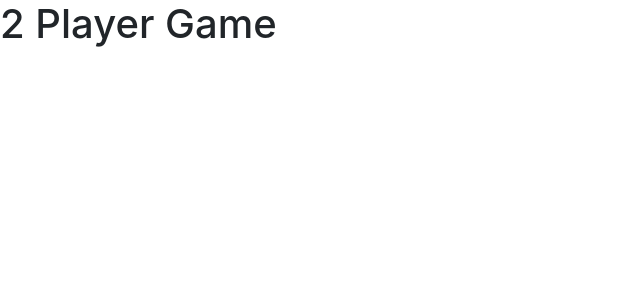
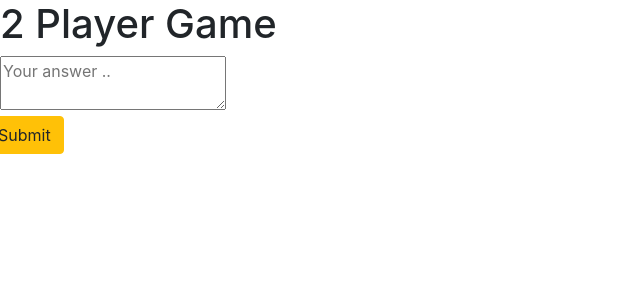
Before and after one commit to Paddywc/milestone-project-3, a Flask app: template templates/players-two.html in a window 1280 px wide. Shown: the top 300 px of the page, without its empty margins (0-640 px from the left). Run offline with Flask 2, Linux system fonts and the light colour scheme; the template is opened without the code that fills it, so the values that code supplies are empty; some libraries are stand-ins or nearby versions.

Commit message:
add form to players-two

```diff
--- a/templates/players-two.html
+++ b/templates/players-two.html
@@ -1,3 +1,12 @@
 {% extends 'base.html' %} {% block content %}
 <h1>2 Player Game</h1>
+
+<h2 class="main-text">  </h2>
+
+<div class="row">
+    <div class="col-xs-12 col-md-12">
+        <textarea id="input-answer" name="answer" placeholder="Your answer .."></textarea>
+    </div>
+    <button type="submit" class="btn btn-warning">Submit</button>
+</div>
 {% endblock %}
```
